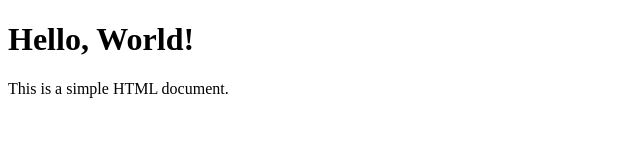
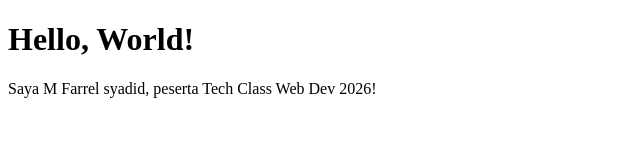
Before and after one commit to FarrelSyadid13/portofolio-hitlab, a plain HTML site: page index.html in a window 1280 px wide. Shown: the whole page, without its empty margins (0-640 px from the left). Drawn offline with Linux system fonts and the light colour scheme.

Commit message:
update html

```diff
--- a/index.html
+++ b/index.html
@@ -3,10 +3,10 @@
 <head>
     <meta charset="UTF-8">
     <meta name="viewport" content="width=device-width, initial-scale=1.0">
-    <title>Document</title>
+    <title>First</title>
 </head>
 <body>
     <h1>Hello, World!</h1>
-        <p>This is a simple HTML document.</p>
+        <p>Saya M Farrel syadid, peserta Tech Class Web Dev 2026!</p>
 </body>
 </html>
```
